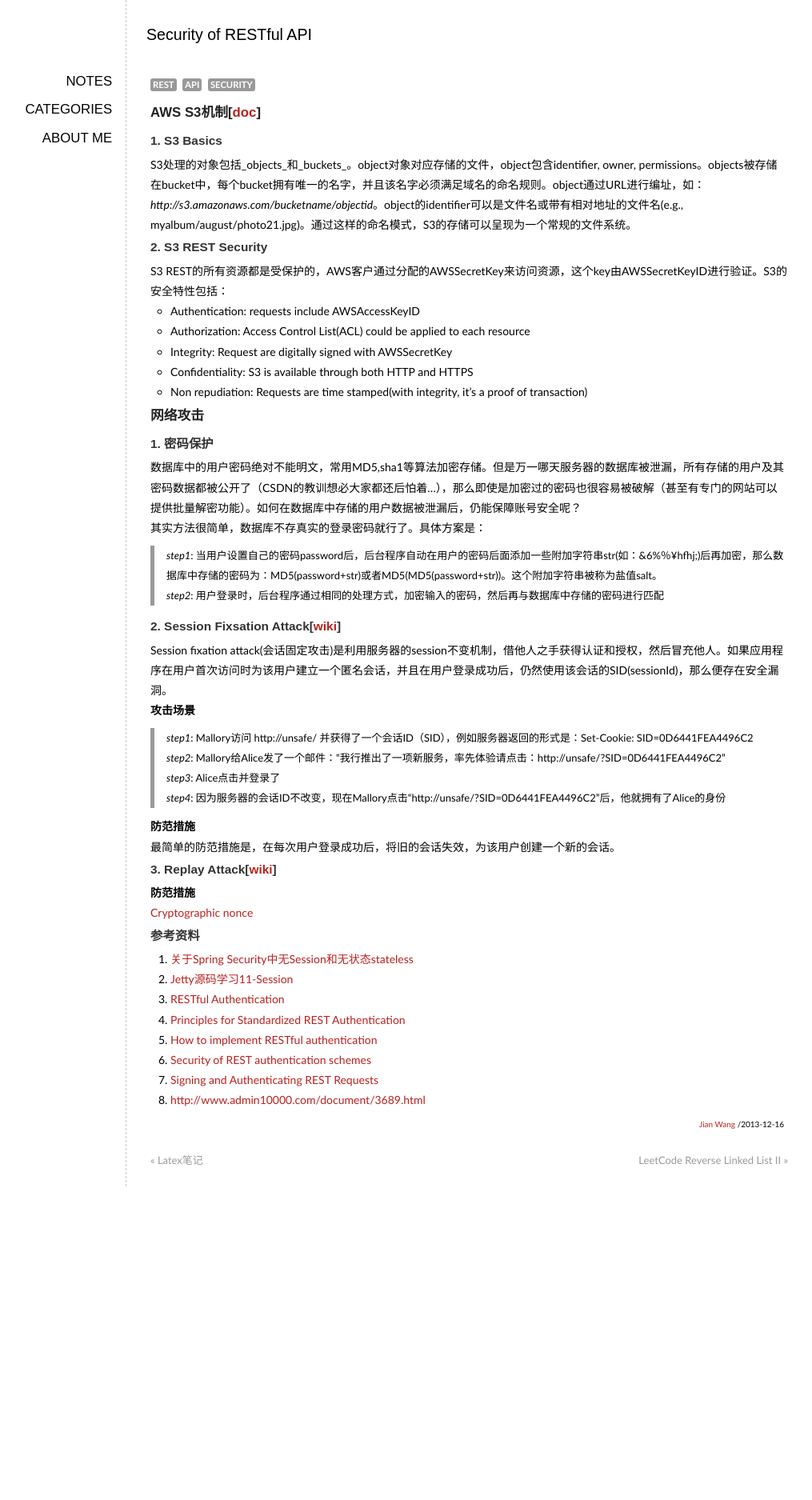
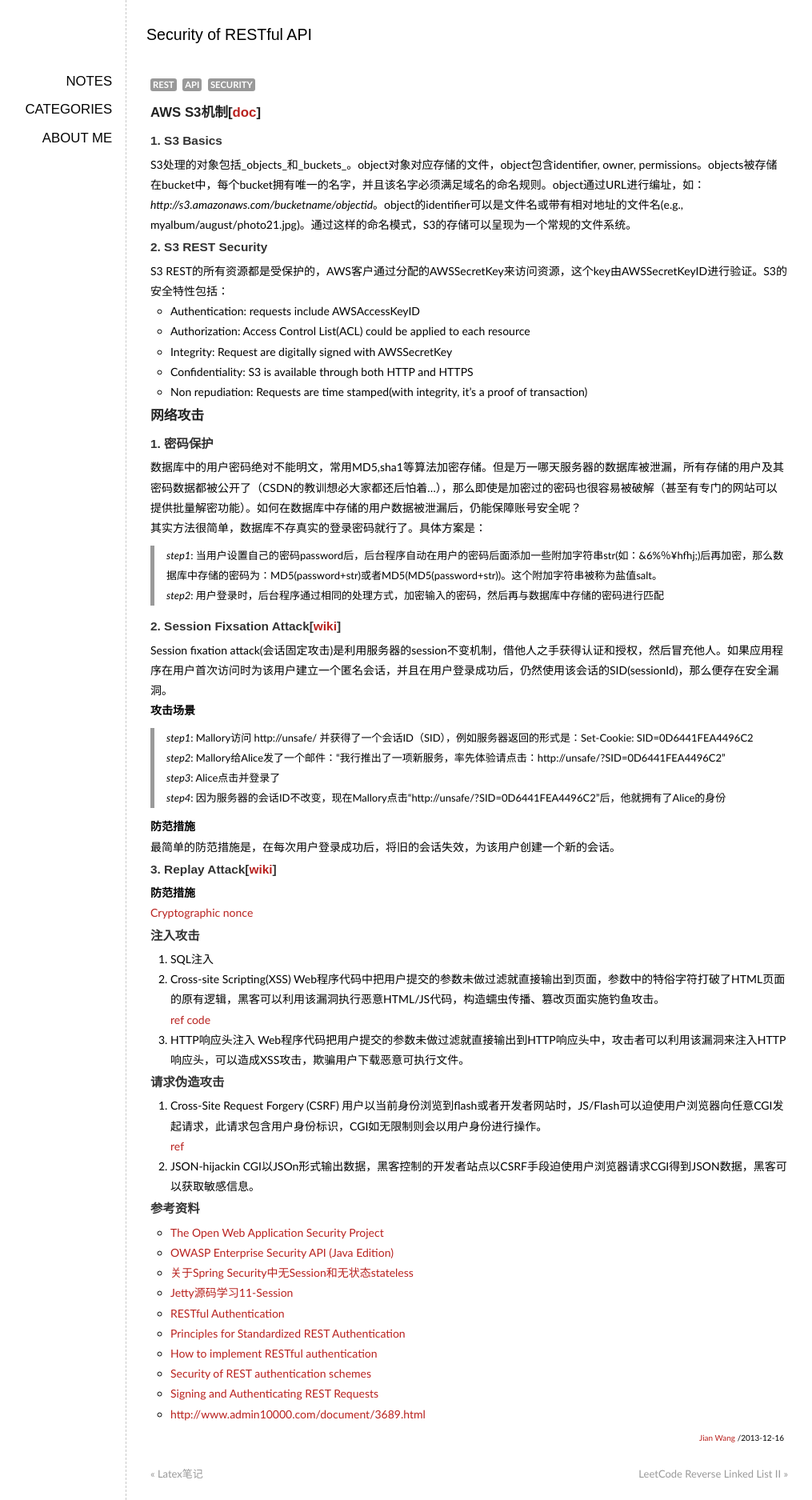
Before and after one commit to elan2wang/note, a Jekyll site: the page built from _posts/2013-12-16-security-of-restful-api.md, in a window 1280 px wide. Shown: the whole page at 80% size, without its empty margins (93-1108 px from the left). Built offline with Jekyll 4.4.1, drawn with Linux system fonts in a browser that asks for light colours; Markdown is read by kramdown in place of the engine named in the settings; comment, search, counter and statistics services are not loaded; before the commit the page ends 1483 px from its top, so only the background shows below that.

Commit message:
edit post

```diff
--- a/_posts/2013-12-16-security-of-restful-api.md
+++ b/_posts/2013-12-16-security-of-restful-api.md
@@ -2,7 +2,7 @@
 layout: post
 title: Security of RESTful API
 tags: REST API Security
-categories: JAVA
+categories: HTTP
 ---
 ###AWS S3机制[[doc](http://docs.aws.amazon.com/AmazonS3/latest/dev/RESTAuthentication.html)]
 ####1. S3 Basics
@@ -39,12 +39,30 @@ _step4_: 因为服务器的会话ID不改变，现在Mallory点击“http://unsa
 **防范措施**
 [Cryptographic nonce](http://en.wikipedia.org/wiki/Cryptographic_nonce)
 
+####注入攻击
+1. SQL注入
+2. Cross-site Scripting(XSS)
+Web程序代码中把用户提交的参数未做过滤就直接输出到页面，参数中的特俗字符打破了HTML页面的原有逻辑，黑客可以利用该漏洞执行恶意HTML/JS代码，构造蠕虫传播、篡改页面实施钓鱼攻击。
+[ref](https://www.owasp.org/index.php/Cross-site_Scripting_(XSS\))   [code](https://code.google.com/p/owasp-esapi-java/source/browse/trunk/src/main/java/org/owasp/esapi/codecs/)
+3. HTTP响应头注入
+Web程序代码把用户提交的参数未做过滤就直接输出到HTTP响应头中，攻击者可以利用该漏洞来注入HTTP响应头，可以造成XSS攻击，欺骗用户下载恶意可执行文件。
+
+####请求伪造攻击
+1. Cross-Site Request Forgery (CSRF)
+用户以当前身份浏览到flash或者开发者网站时，JS/Flash可以迫使用户浏览器向任意CGI发起请求，此请求包含用户身份标识，CGI如无限制则会以用户身份进行操作。
+[ref](https://www.owasp.org/index.php/Cross-Site_Request_Forgery_\(CSRF\)_Prevention_Cheat_Sheet)
+
+2. JSON-hijackin
+CGI以JSOn形式输出数据，黑客控制的开发者站点以CSRF手段迫使用户浏览器请求CGI得到JSON数据，黑客可以获取敏感信息。
+
 ####参考资料
-1. [关于Spring Security中无Session和无状态stateless](http://www.cnblogs.com/Mainz/p/3230077.html)
-2. [Jetty源码学习11-Session](http://my.oschina.net/tryUcatchUfinallyU/blog/113350)
-3. [RESTful Authentication](http://stackoverflow.com/questions/319530/restful-authentication)
-4. [Principles for Standardized REST Authentication](http://broadcast.oreilly.com/2009/12/principles-for-standardized-rest-authentication.html)
-5. [How to implement RESTful authentication](http://blog.synopse.info/post/2011/05/24/How-to-implement-RESTful-authentication)
-6. [Security of REST authentication schemes](http://stackoverflow.com/questions/454355/security-of-rest-authentication-schemes)
-7. [Signing and Authenticating REST Requests](http://docs.aws.amazon.com/AmazonS3/latest/dev/RESTAuthentication.html)
-8. <http://www.admin10000.com/document/3689.html>
+- [The Open Web Application Security Project](https://www.owasp.org/index.php/About_OWASP)
+- [OWASP Enterprise Security API (Java Edition)](https://code.google.com/p/owasp-esapi-java/source/browse/trunk/src/#src%2Fmain%2Fjava%2Forg%2Fowasp%2Fesapi%2Fcodecs%253Fstate%253Dclosed)
+- [关于Spring Security中无Session和无状态stateless](http://www.cnblogs.com/Mainz/p/3230077.html)
+- [Jetty源码学习11-Session](http://my.oschina.net/tryUcatchUfinallyU/blog/113350)
+- [RESTful Authentication](http://stackoverflow.com/questions/319530/restful-authentication)
+- [Principles for Standardized REST Authentication](http://broadcast.oreilly.com/2009/12/principles-for-standardized-rest-authentication.html)
+- [How to implement RESTful authentication](http://blog.synopse.info/post/2011/05/24/How-to-implement-RESTful-authentication)
+- [Security of REST authentication schemes](http://stackoverflow.com/questions/454355/security-of-rest-authentication-schemes)
+- [Signing and Authenticating REST Requests](http://docs.aws.amazon.com/AmazonS3/latest/dev/RESTAuthentication.html)
+- <http://www.admin10000.com/document/3689.html>
```
Also changed, not shown: _posts/2013-07-09-java-specifications.md (renamed from _posts/2013-07-09-java-tips.md, +1 -1 lines), README.md (deleted), _posts/2013-11-25-latex-specification.md (renamed from _posts/2013-11-25-latex-note.md), 2 other files.
